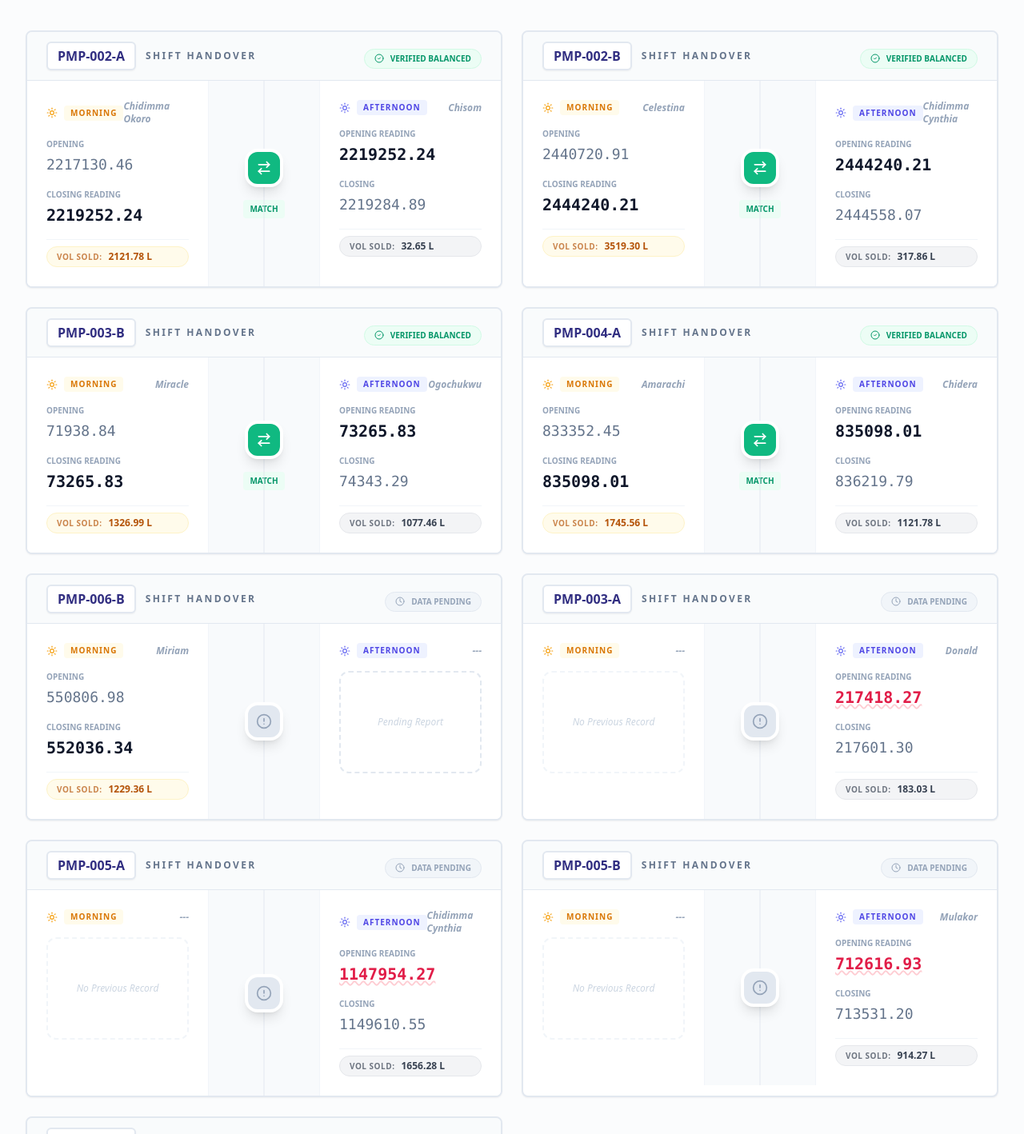
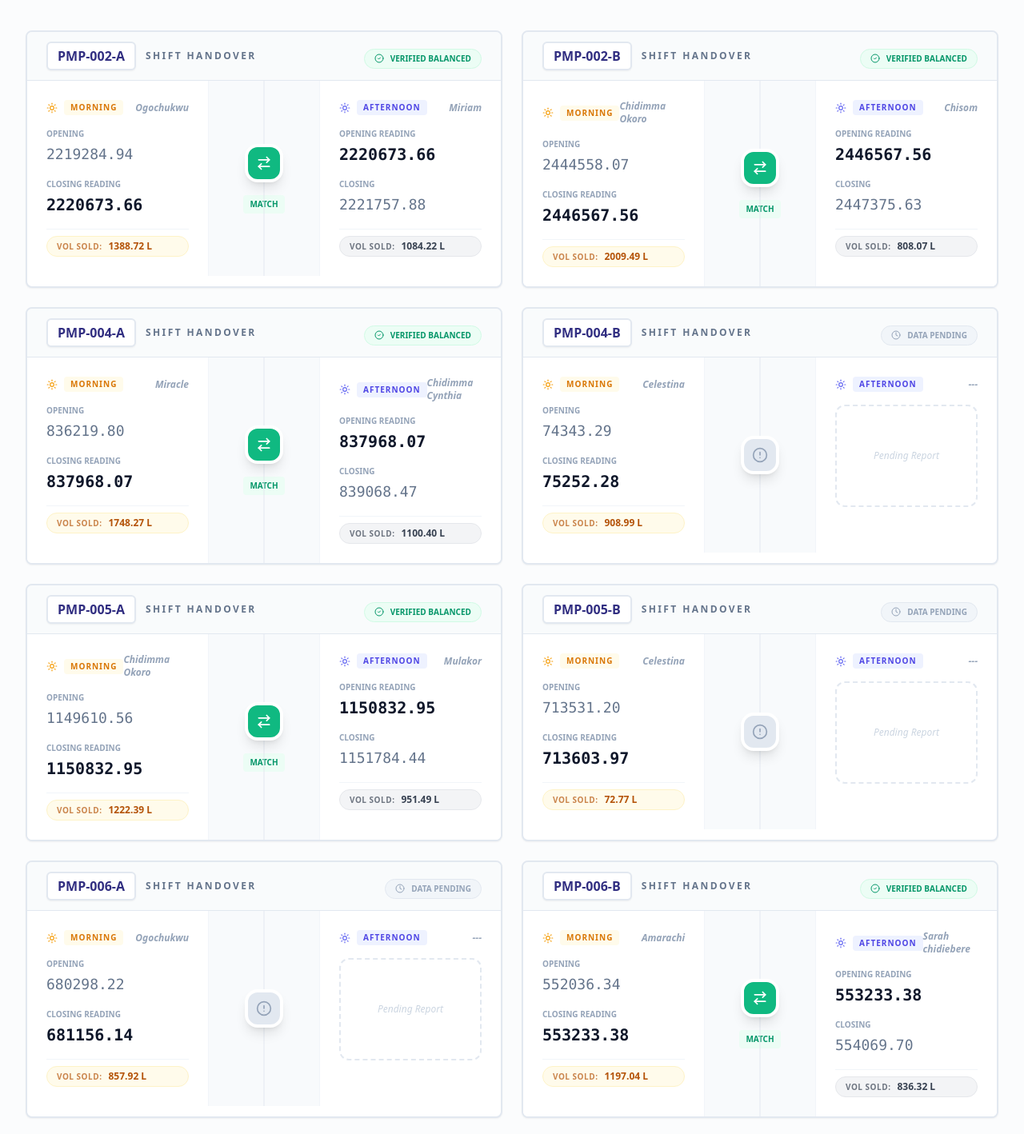
Before and after one commit to nipcobestpetroleum-art/brave-turtle-yawn, a React (Vite) app: page / in a window 1280 px wide. Shown: the part 460-1878 px from the top of the page at 80% size. Built offline with nearby package versions, Linux system fonts and the light colour scheme.

Commit message:
[dyad] Adding November 12th, 2025 sales reports including AGO and PMS handovers - wrote 1 file(s)

```diff
--- a/src/data/salesData.ts
+++ b/src/data/salesData.ts
@@ -412,5 +412,32 @@ export const salesData: DailyReport[] = [
       ]
     },
     bankDeposits: []
+  },
+  {
+    date: "2025-11-12",
+    shifts: {
+      morning: [
+        { attendant: "Ogochukwu", pumpId: "PMP-002-A", product: "PMS", openingReading: 2219284.94, closingReading: 2220673.66, pricePerLiter: 940, cashCollected: 213850, posAmount: 1062946, shortageResolutions: [{ type: "official use", amount: 28200, liters: 30, purpose: "School/House", reason: "By okoye" }] },
+        { attendant: "Chidimma Okoro", pumpId: "PMP-002-B", product: "PMS", openingReading: 2444558.07, closingReading: 2446567.56, pricePerLiter: 940, cashCollected: 643440, posAmount: 1244695.40 },
+        { attendant: "Miracle", pumpId: "PMP-004-A", product: "PMS", openingReading: 836219.80, closingReading: 837968.07, pricePerLiter: 940, cashCollected: 537150, posAmount: 1031908, shortageResolutions: [{ type: "debt", amount: 56400, liters: 60, debtor: "First patriot", reason: "MD approved" }, { type: "debt", amount: 16920, liters: 18, debtor: "Multipro company", reason: "MD approved" }] },
+        { attendant: "Celestina", pumpId: "PMP-004-B", product: "PMS", openingReading: 74343.29, closingReading: 75252.28, pricePerLiter: 940, cashCollected: 353100, posAmount: 491900, shortageResolutions: [{ type: "debt", amount: 8460, liters: 9, debtor: "Multipro", reason: "MD approved" }] },
+        { attendant: "Chidimma Okoro", pumpId: "PMP-005-A", product: "PMS", openingReading: 1149610.56, closingReading: 1150832.95, pricePerLiter: 940, cashCollected: 546900, posAmount: 598300 },
+        { attendant: "Celestina", pumpId: "PMP-005-B", product: "PMS", openingReading: 713531.20, closingReading: 713603.97, pricePerLiter: 940, cashCollected: 52900, posAmount: 15500 },
+        { attendant: "Ogochukwu", pumpId: "PMP-006-A", product: "PMS", openingReading: 680298.22, closingReading: 681156.14, pricePerLiter: 940, cashCollected: 238900, posAmount: 548634, shortageResolutions: [{ type: "official use", amount: 18800, liters: 20, purpose: "House", reason: "Mike House" }] },
+        { attendant: "Amarachi", pumpId: "PMP-006-B", product: "PMS", openingReading: 552036.34, closingReading: 553233.38, pricePerLiter: 940, cashCollected: 454950, posAmount: 668800 },
+        { attendant: "Donald", pumpId: "AGO-001-A", product: "AGO", openingReading: 185377.85, closingReading: 185569.35, pricePerLiter: 1050, cashCollected: 195050, posAmount: 6000 },
+        { attendant: "Donald", pumpId: "AGO-001-B", product: "AGO", openingReading: 451622.78, closingReading: 451682.78, pricePerLiter: 1050, cashCollected: 63000, posAmount: 0 },
+      ],
+      afternoon: [
+        { attendant: "Miriam", pumpId: "PMP-002-A", product: "PMS", openingReading: 2220673.66, closingReading: 2221757.88, pricePerLiter: 940, cashCollected: 305150, posAmount: 713521 },
+        { attendant: "Chisom", pumpId: "PMP-002-B", product: "PMS", openingReading: 2446567.56, closingReading: 2447375.63, pricePerLiter: 940, cashCollected: 336050, posAmount: 420722, shortageResolutions: [{ type: "debt", amount: 3000, liters: 3.19, debtor: "Monday", reason: "No idea" }] },
+        { attendant: "Donald", pumpId: "PMP-003-A", product: "PMS", openingReading: 218524.52, closingReading: 219272.06, pricePerLiter: 940, cashCollected: 34000, posAmount: 331020, shortageResolutions: [{ type: "debt", amount: 310200, liters: 330, debtor: "First patriot", reason: "MD approved" }, { type: "debt", amount: 27260, liters: 29, debtor: "Multipro company" }] },
+        { attendant: "Chidera", pumpId: "PMP-003-B", product: "PMS", openingReading: 75252.28, closingReading: 76152.54, pricePerLiter: 940, cashCollected: 580100, posAmount: 227396, shortageResolutions: [{ type: "debt", amount: 37600, liters: 40, debtor: "First patriot", reason: "MD approved" }] },
+        { attendant: "Mulakor", pumpId: "PMP-005-A", product: "PMS", openingReading: 1150832.95, closingReading: 1151784.44, pricePerLiter: 940, cashCollected: 429300, posAmount: 464647 },
+        { attendant: "Chidimma Cynthia", pumpId: "PMP-004-A", product: "PMS", openingReading: 837968.07, closingReading: 839068.47, pricePerLiter: 940, cashCollected: 357400, posAmount: 620194.60, shortageResolutions: [{ type: "debt", amount: 56400, liters: 60, debtor: "First patriot", reason: "MD approved" }] },
+        { attendant: "Sarah chidiebere", pumpId: "PMP-006-B", product: "PMS", openingReading: 553233.38, closingReading: 554069.70, pricePerLiter: 940, cashCollected: 530800, posAmount: 255201 },
+      ]
+    },
+    bankDeposits: []
   }
 ];
```
